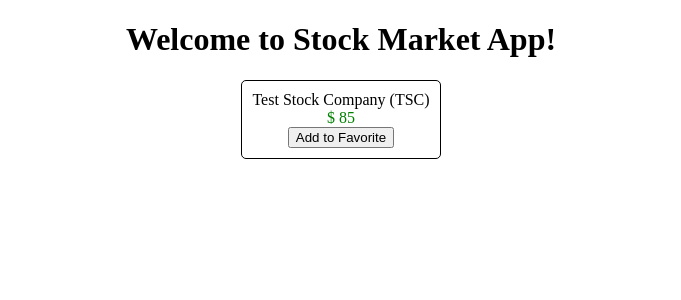
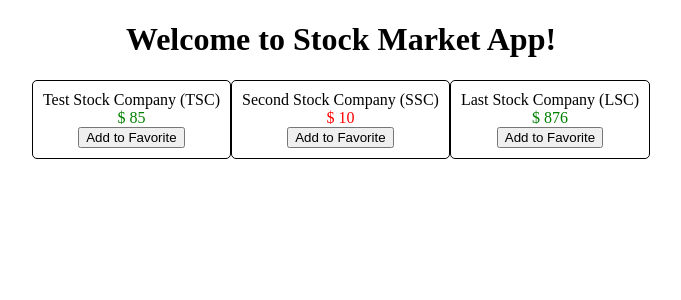
Before and after one commit to KashmirKahlon/stock-market-ng6, an Angular app: page / in a window 1280 px wide. Shown: the top 300 px of the page, without its empty margins (299-980 px from the left). Built offline with nearby package versions, Linux system fonts and the light colour scheme.

Commit message:
chap3-stock-market

```diff
--- a/src/app/stock/stock-item/stock-item.component.css
+++ b/src/app/stock/stock-item/stock-item.component.css
@@ -13,3 +13,9 @@ color: green;
 .negative {
 color: red;
 }
+.large-change {
+font-size: 1.2em;
+}
+.small-change {
+font-size: 0.8em;
+}
--- a/src/app/stock/stock-item/stock-item.component.html
+++ b/src/app/stock/stock-item/stock-item.component.html
@@ -1,7 +1,10 @@
-<div class="stock-container">
+<div class="stock-container" *ngFor="let stock of stocks; index as i">
   <div class="name">{{stock.name + ' (' + stock.code + ')'}}</div>
   <div class="price" [class]="stock.isPositiveChange() ? 'positive' : 'negative'">
     $ {{stock.price}}
   </div>
-  <button (click)="toggleFavorite($event)" [disabled]="stock.favorite">Add to Favorite</button>
+  <!-- <div class="price" [ngClass]="stockClasses">
+    $ {{stock.price}}
+  </div> -->
+  <button (click)="toggleFavorite($event, i)" [disabled]="stock.favorite">Add to Favorite</button>
 </div>
--- a/src/app/stock/stock-item/stock-item.component.ts
+++ b/src/app/stock/stock-item/stock-item.component.ts
@@ -1,5 +1,6 @@
 import { Component, OnInit } from '@angular/core'
-import { Stock } from 'src/app/model/stock'
+
+import { Stock } from '../..//model/stock'
 
 @Component({
   selector: 'app-stock-item',
@@ -7,15 +8,29 @@ import { Stock } from 'src/app/model/stock'
   styleUrls: ['./stock-item.component.css'],
 })
 export class StockItemComponent implements OnInit {
-  public stock: Stock
+  public stocks: Array<Stock>
+  // public stock: Stock
+  // public stockClasses
+
   constructor() {}
 
   ngOnInit() {
-    this.stock = new Stock('Test Stock Company', 'TSC', 85, 80)
+    this.stocks = [
+      new Stock('Test Stock Company', 'TSC', 85, 80),
+      new Stock('Second Stock Company', 'SSC', 10, 20),
+      new Stock('Last Stock Company', 'LSC', 876, 765),
+    ]
+
+    // this.stockClasses = {
+    //   positive: this.stock.isPositiveChange(),
+    //   negative: !this.stock.isPositiveChange(),
+    //   'large-change': largeChange,
+    //   'small-change': !largeChange,
+    // }
   }
 
-  toggleFavorite(event) {
-    console.log('We are toggling the favorite state for this stock', event)
-    this.stock.favorite = !this.stock.favorite
+  toggleFavorite(event, index) {
+    console.log('We are toggling the favorite state for this stock', index, event)
+    this.stocks[index].favorite = !this.stocks[index].favorite
   }
 }
--- a/src/index.html
+++ b/src/index.html
@@ -3,7 +3,7 @@
 
 <head>
   <meta charset="utf-8">
-  <title>LocalCastWeather</title>
+  <title>StockMarket</title>
   <base href="/">
 
   <meta name="viewport" content="width=device-width, initial-scale=1">
```
Also changed, not shown: src/assets/img/sunny.svg.
